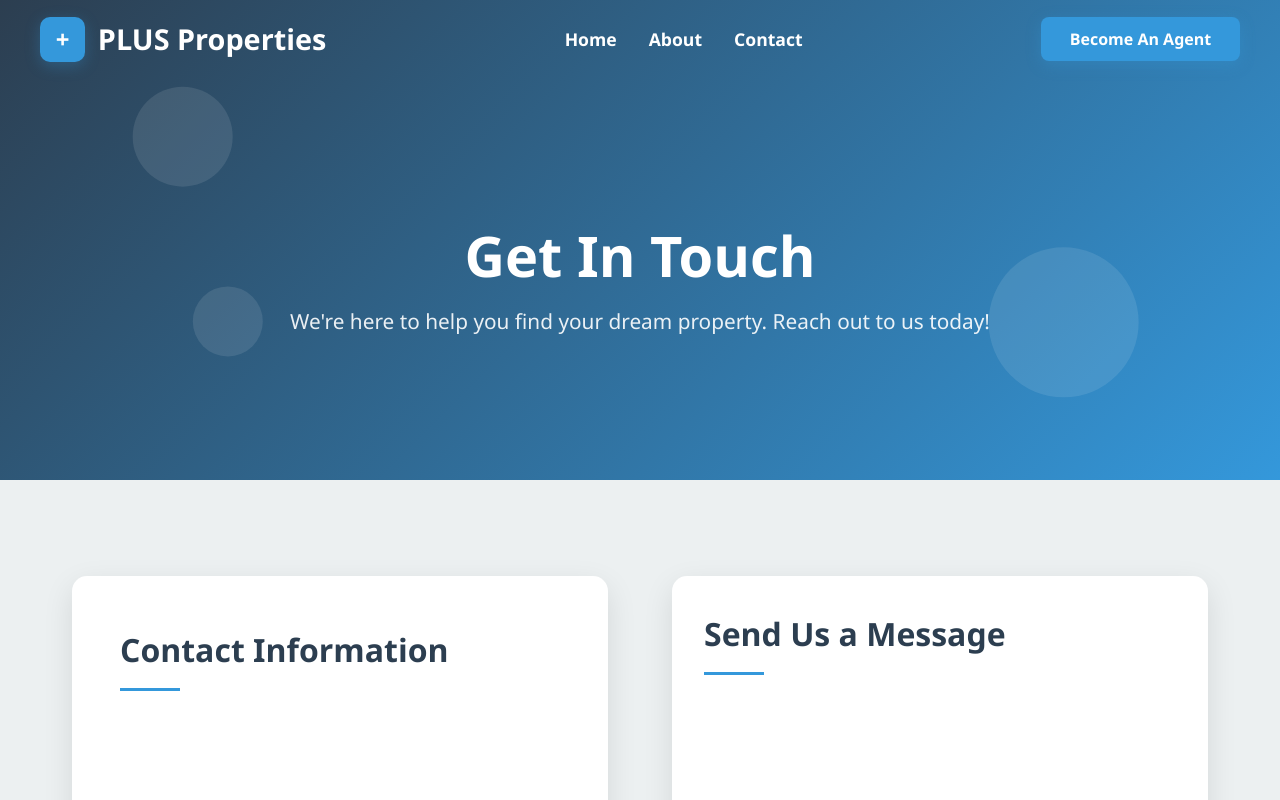
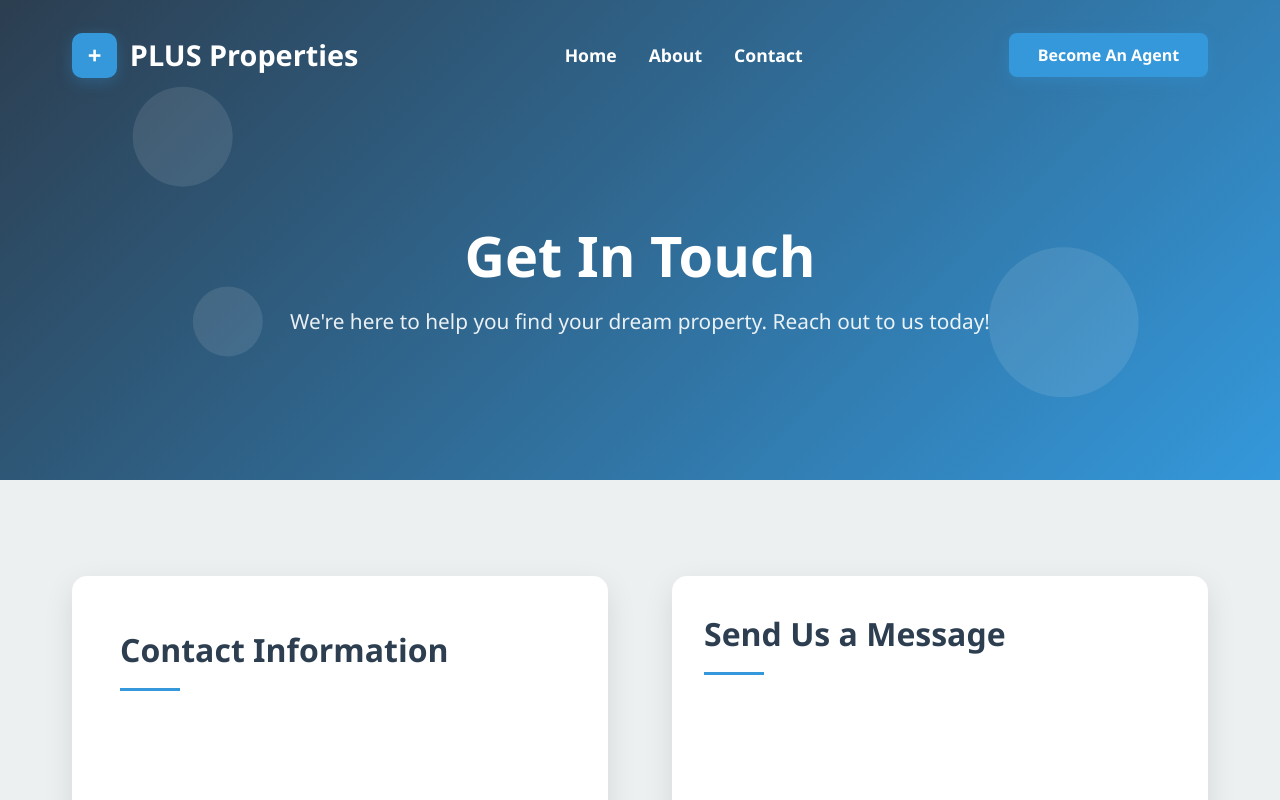
Before and after one commit to ryankasirye/-PLUS, a plain HTML site: page contact.html in a window 1280 px wide. Shown: the top 800 px of the page. Drawn offline with nearby package versions, Linux system fonts and the light colour scheme.

Commit message:
contact page navbar changes

```diff
--- a/contact.html
+++ b/contact.html
@@ -64,7 +64,7 @@
         .nav-container {
             max-width: 1200px;
             margin: 0 auto;
-            padding: 1 2rem;
+            padding: 1rem 2rem;
             display: flex;
             justify-content: space-between;
             align-items: center;
```
